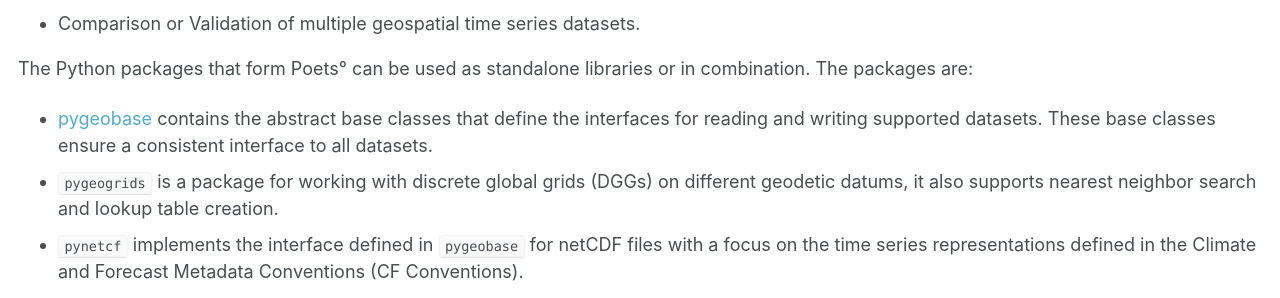
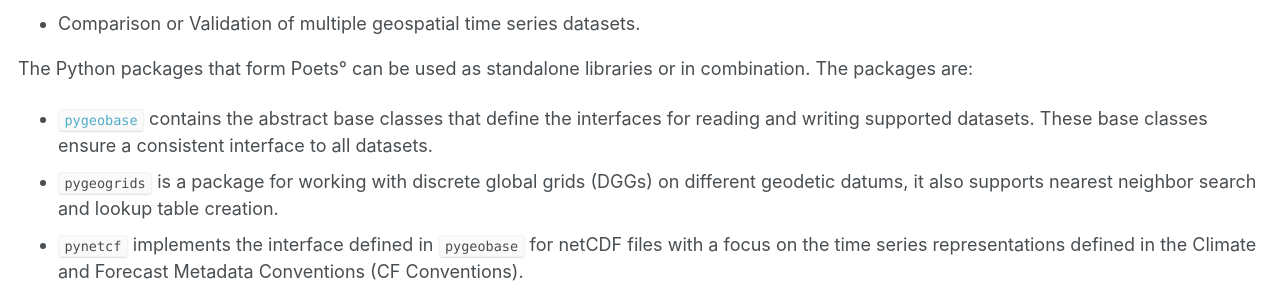
Before and after one commit to TUW-GEO/poets, a Jekyll site: the page built from _pages/home.md, in a window 1280 px wide. Shown: the part 606-904 px from the top of the page. Built offline with Jekyll 4.4.1, drawn with Linux system fonts in a browser that asks for light colours.

```diff
--- a/_pages/home.md
+++ b/_pages/home.md
@@ -22,7 +22,7 @@ following broad features:
 The Python packages that form Poets° can be used as standalone libraries or in
 combination. The packages are:
 
-- [pygeobase](https://github.com/tuw-geo/pygeobase) contains the abstract
+- [`pygeobase`](https://github.com/tuw-geo/pygeobase) contains the abstract
   base classes that define the interfaces for reading and writing supported
   datasets. These base classes ensure a consistent interface to all datasets.
 - `pygeogrids` is a package for working with discrete global grids
```
